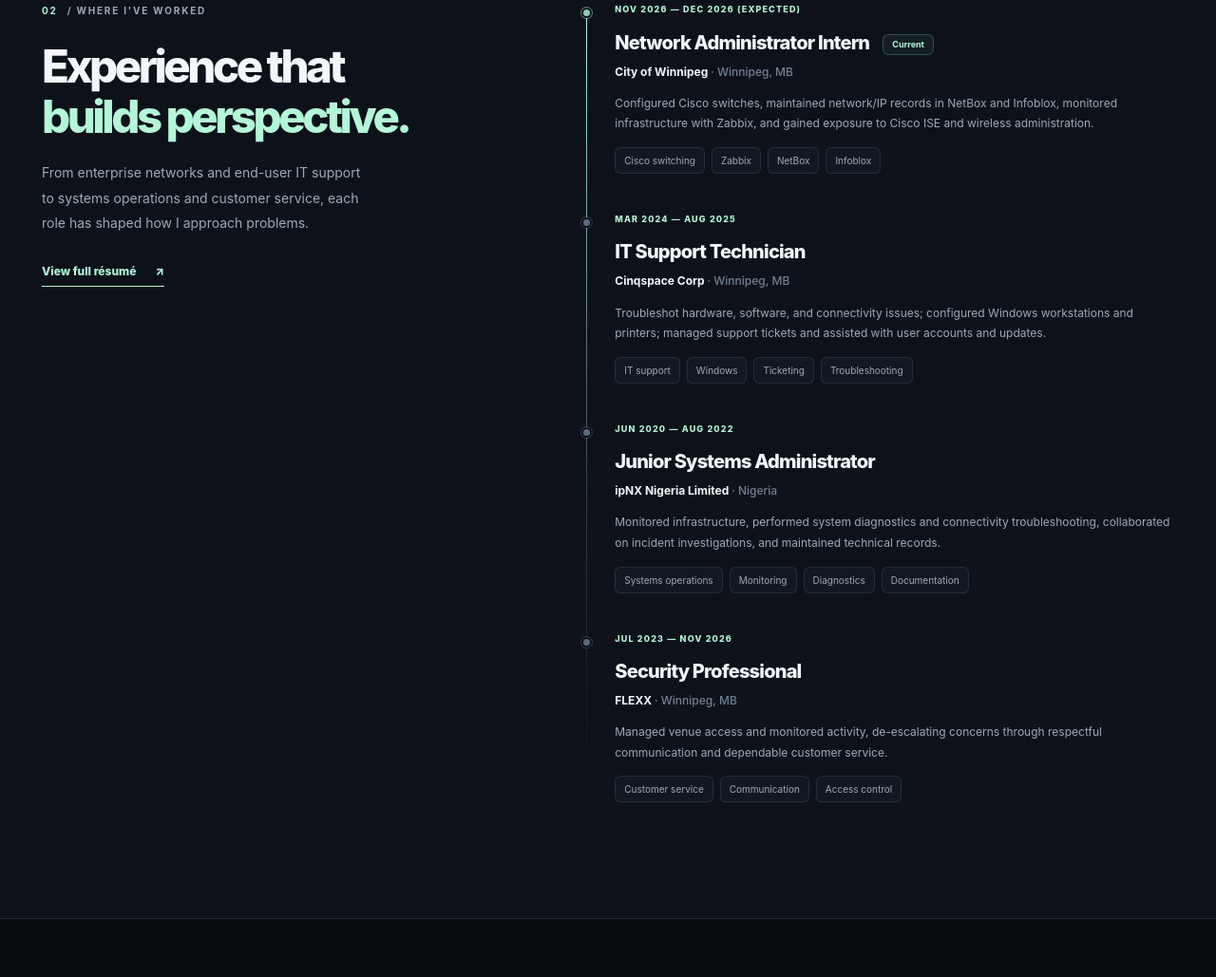
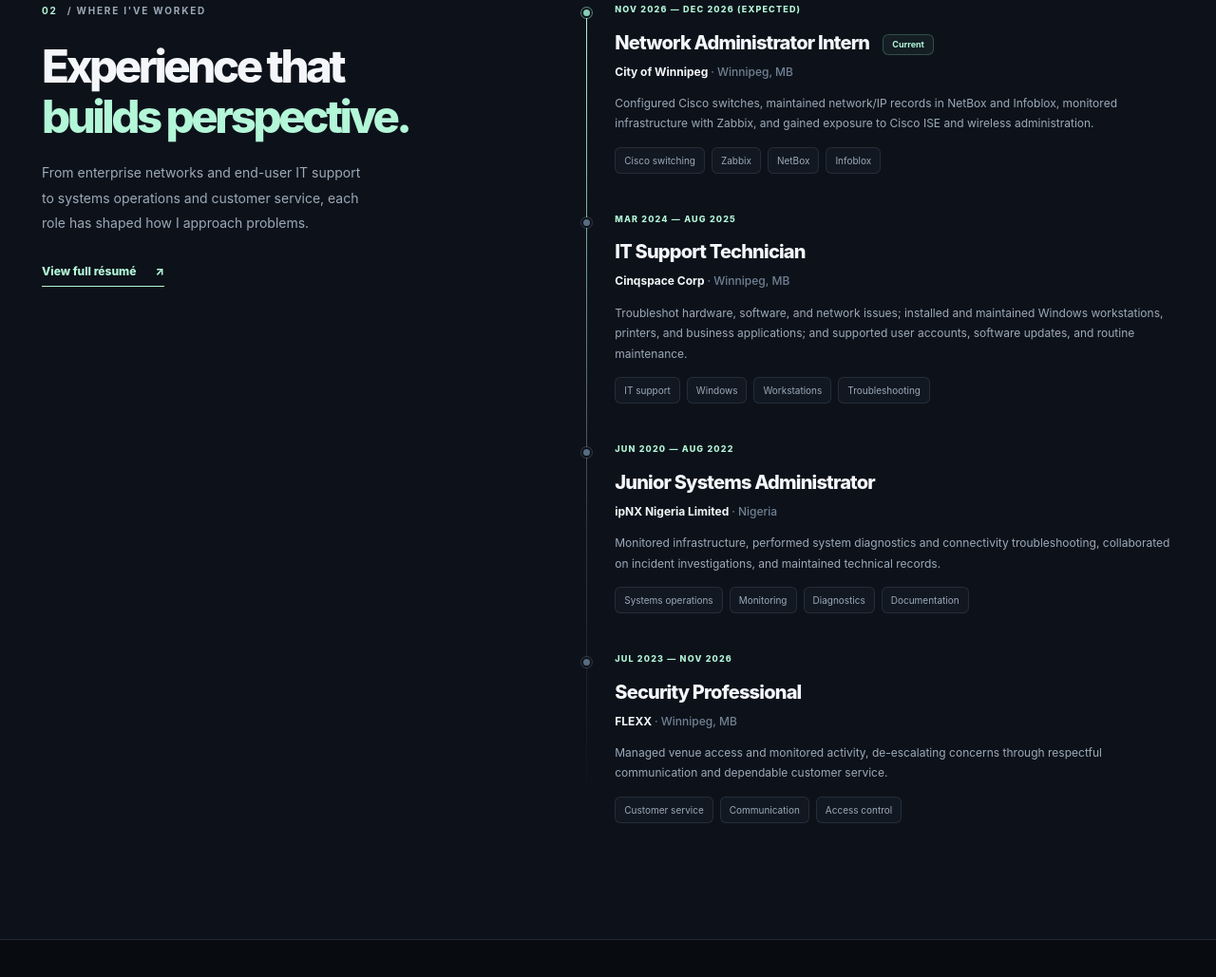
Before and after one commit to stefan-okafor/stefan-okafor.github.io, a plain HTML site: page index.html in a window 1280 px wide. Shown: the part 1808-2837 px from the top of the page at 95% size. Drawn offline with Linux system fonts and the light colour scheme.

Commit message:
Align Cinqspace experience text with latest resume

```diff
--- a/index.html
+++ b/index.html
@@ -112,7 +112,7 @@
         <div class="section-aside reveal"><div class="section-kicker"><span>02</span> / WHERE I'VE WORKED</div><h2 id="experience-title">Experience that<br><em>builds perspective.</em></h2><p>From enterprise networks and end-user IT support to systems operations and customer service, each role has shaped how I approach problems.</p><a href="assets/Ifeanyi_Stefan_Okafor_Resume.pdf" target="_blank" rel="noopener" class="text-link">View full résumé <span aria-hidden="true">↗</span></a></div>
                 <div class="timeline">
           <article class="timeline-item reveal"><span class="timeline-dot"></span><div class="timeline-date">NOV 2026 — DEC 2026 (EXPECTED)</div><div class="timeline-title-row"><h3>Network Administrator Intern</h3><span class="timeline-type">Current</span></div><div class="timeline-company">City of Winnipeg <span>· Winnipeg, MB</span></div><p>Configured Cisco switches, maintained network/IP records in NetBox and Infoblox, monitored infrastructure with Zabbix, and gained exposure to Cisco ISE and wireless administration.</p><div class="tag-row"><span>Cisco switching</span><span>Zabbix</span><span>NetBox</span><span>Infoblox</span></div></article>
-          <article class="timeline-item reveal"><span class="timeline-dot"></span><div class="timeline-date">MAR 2024 — AUG 2025</div><h3>IT Support Technician</h3><div class="timeline-company">Cinqspace Corp <span>· Winnipeg, MB</span></div><p>Troubleshot hardware, software, and connectivity issues; configured Windows workstations and printers; managed support tickets and assisted with user accounts and updates.</p><div class="tag-row"><span>IT support</span><span>Windows</span><span>Ticketing</span><span>Troubleshooting</span></div></article>
+          <article class="timeline-item reveal"><span class="timeline-dot"></span><div class="timeline-date">MAR 2024 — AUG 2025</div><h3>IT Support Technician</h3><div class="timeline-company">Cinqspace Corp <span>· Winnipeg, MB</span></div><p>Troubleshot hardware, software, and network issues; installed and maintained Windows workstations, printers, and business applications; and supported user accounts, software updates, and routine maintenance.</p><div class="tag-row"><span>IT support</span><span>Windows</span><span>Workstations</span><span>Troubleshooting</span></div></article>
           <article class="timeline-item reveal"><span class="timeline-dot"></span><div class="timeline-date">JUN 2020 — AUG 2022</div><h3>Junior Systems Administrator</h3><div class="timeline-company">ipNX Nigeria Limited <span>· Nigeria</span></div><p>Monitored infrastructure, performed system diagnostics and connectivity troubleshooting, collaborated on incident investigations, and maintained technical records.</p><div class="tag-row"><span>Systems operations</span><span>Monitoring</span><span>Diagnostics</span><span>Documentation</span></div></article>
           <article class="timeline-item reveal"><span class="timeline-dot"></span><div class="timeline-date">JUL 2023 — NOV 2026</div><h3>Security Professional</h3><div class="timeline-company">FLEXX <span>· Winnipeg, MB</span></div><p>Managed venue access and monitored activity, de-escalating concerns through respectful communication and dependable customer service.</p><div class="tag-row"><span>Customer service</span><span>Communication</span><span>Access control</span></div></article>
         </div>
```
